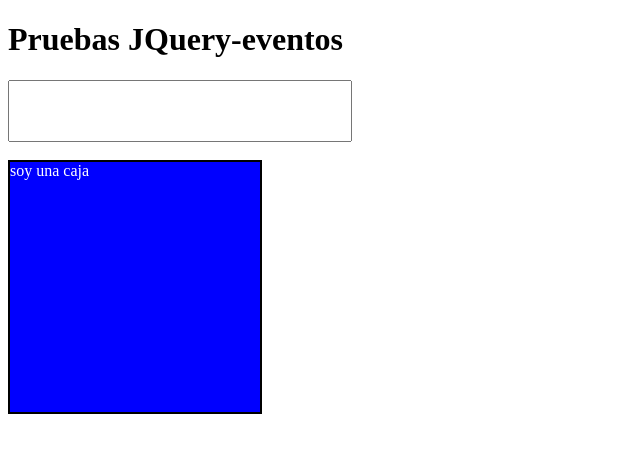
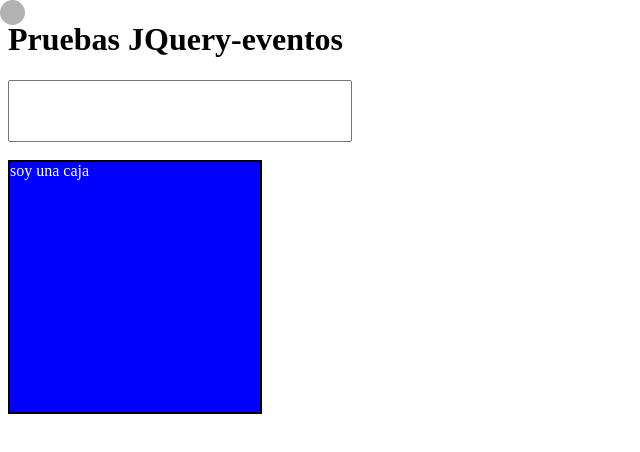
Before and after one commit to shadoblack/pruebasJavascript, a website: page pruebas-jquery/eventos.html in a window 1280 px wide. Both pictures are taken after a click on the element "soy una caja". Shown: the full height of the page, 0-640 px from the left. Drawn offline with Linux system fonts and the light colour scheme.

Commit message:
eventos deprecated

```diff
--- a/pruebas-jquery/JS/02-eventos.js
+++ b/pruebas-jquery/JS/02-eventos.js
@@ -1,6 +1,7 @@
 $(document).ready(function () {
   console.log("JQuery OK!!");
 
+  var datos = $("#datos");
   //MouseOver y MouseOut
   // var caja = $("#caja");
 
@@ -40,6 +41,26 @@
 
   nombre.blur(()=>{
     $(this).css("border","2px solid transparent");
-    $("#datos").text($(this).val()).show();
+    datos.text($(this).val()).show();
+  });
+
+  //mousedown y mouseup
+
+  datos.mousedown(()=>{
+    $(this).css("border-color","grey");
+  });
+
+  datos.mouseup(()=>{
+    $(this).css("border-color","black");
+  });
+
+  //mousemove
+  $(document).mousemove(()=>{
+    $('body').css("cursor","none")
+    console.log("X" + event.clientX);
+    console.log("Y" + event.clientY);
+      $("#sigueme").css("left",event.clientX);
+      $("#sigueme").css("top",event.clientY);
+
   });
 });
--- a/pruebas-jquery/eventos.html
+++ b/pruebas-jquery/eventos.html
@@ -34,10 +34,21 @@
         margin-top: 10px;
         display: none;
       }
+      #sigueme {
+        width: 25px;
+        height: 25px;
+        position: absolute;
+        display: block;
+        background: black;
+        opacity: 0.3;
+        border-radius: 999px;
+      }
     </style>
   </head>
   <body>
     <h1>Pruebas JQuery-eventos</h1>
+
+    <div id="sigueme"></div>
 
     <form>
       <input type="text" id="nombre" />
```
